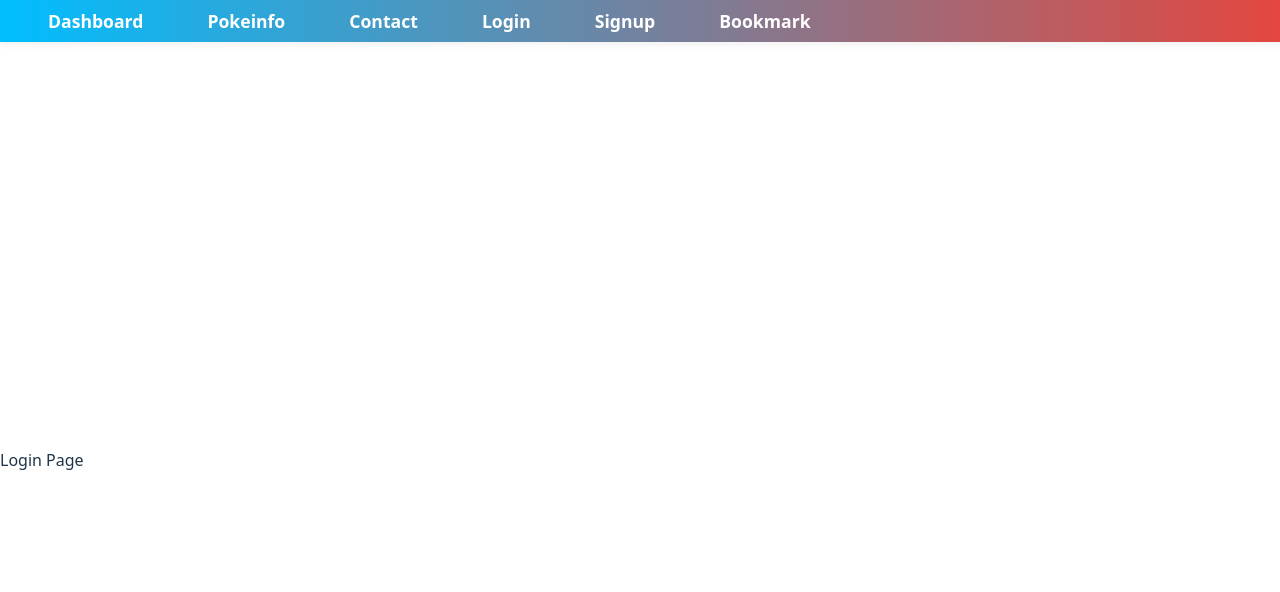
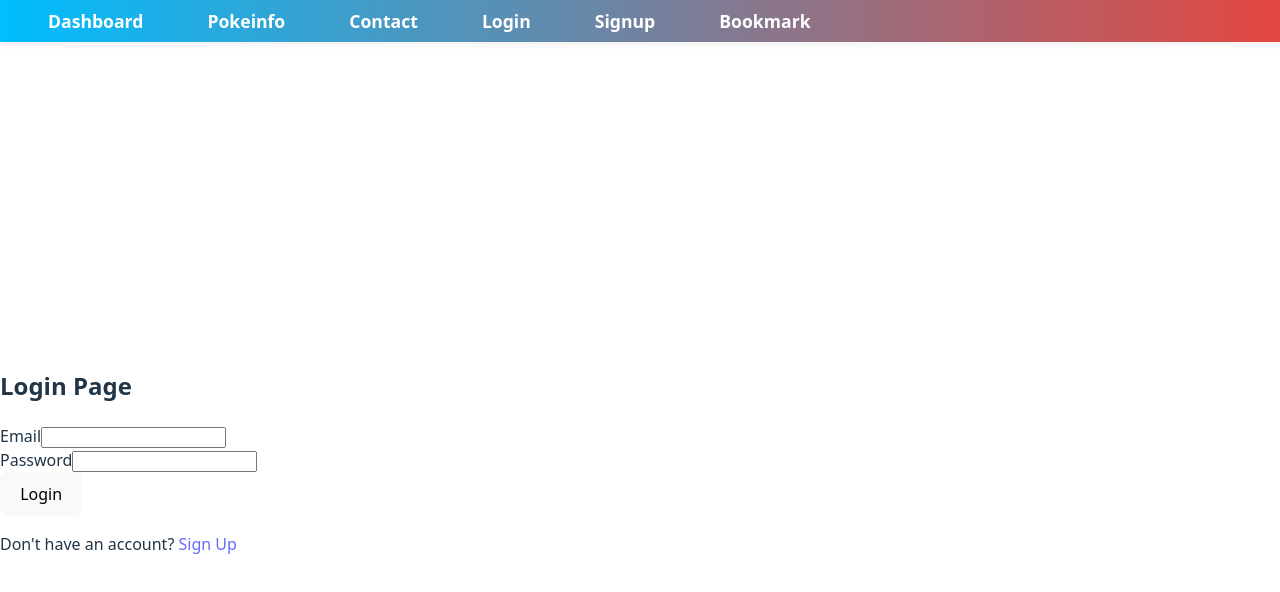
Before and after one commit to parvgoyal02/Pokemon, a React (Vite) app in the folder Pokedex/: page /login in a window 1280 px wide. Shown: the top 592 px of the page. Built offline with nearby package versions, Linux system fonts and the light colour scheme.

Commit message:
Added Login Page

```diff
--- a/Pokedex/src/components/Login.jsx
+++ b/Pokedex/src/components/Login.jsx
@@ -1,10 +1,54 @@
-import React from "react";
+import React,{ useState } from "react";
+import { useNavigate } from "react-router-dom";
 
-const Login = () => {
+
+function Login () {
+    const [username, setUsername] = useState("");
+    const [password, setPassword] = useState("");
+    const [error, setError] = useState("");
+    const navigate = useNavigate();
+
+    const handleLogin = (e) => {
+        e.preventDefault();
+        const user = JSON.parse(localStorage.getItem("user"));
+
+        if (!user || user.email !== username || user.password !== password) {
+            setError("Invalid username or password");
+            return;
+        }
+
+        alert("Successfully logged in");
+        navigate('/');
+        // Redirect to dashboard or another page
+    }
+
 
     return(
         <div>
-            Login Page
+            <h2>Login Page</h2>
+            <form onSubmit={handleLogin}>
+                <div>
+                    <label>Email</label>
+                    <input
+                        type="email"
+                        value={username}
+                        onChange={(e) => setUsername(e.target.value)}
+                        required
+                    />
+                </div>
+                <div>
+                    <label>Password</label>
+                    <input
+                        type="password"
+                        value={password}
+                        onChange={(e) => setPassword(e.target.value)}
+                        required
+                    />
+                </div>
+                {error && <p style={{color: 'red'}}>{error}</p>}
+                <button type="submit">Login</button>
+                <p>Don't have an account? <a href="/signup">Sign Up</a></p>
+            </form>
         </div>
     )
 }
--- a/Pokedex/src/components/Signup.jsx
+++ b/Pokedex/src/components/Signup.jsx
@@ -1,9 +1,11 @@
-import React from "react";
+import React,{useState} from "react";
+import { useNavigate } from "react-router-dom";
 
 function Signup() {
     const [email, setEmail] = React.useState("");
     const [password, setPassword] = React.useState("");
     const [confirmPassword, setConfirmPassword] = React.useState("");
+    const navigate = useNavigate();
 
     const handleSubmit = (e) => {
         e.preventdefault();
@@ -14,7 +16,7 @@ function Signup() {
         const user ={email,password};
         localStorage.setItem("user", JSON.stringify(user));
         alert("Successfully signed up, Proceed to login");
-        Navigate("/login");
+        navigate('/login');
     };
 
     return(
```
